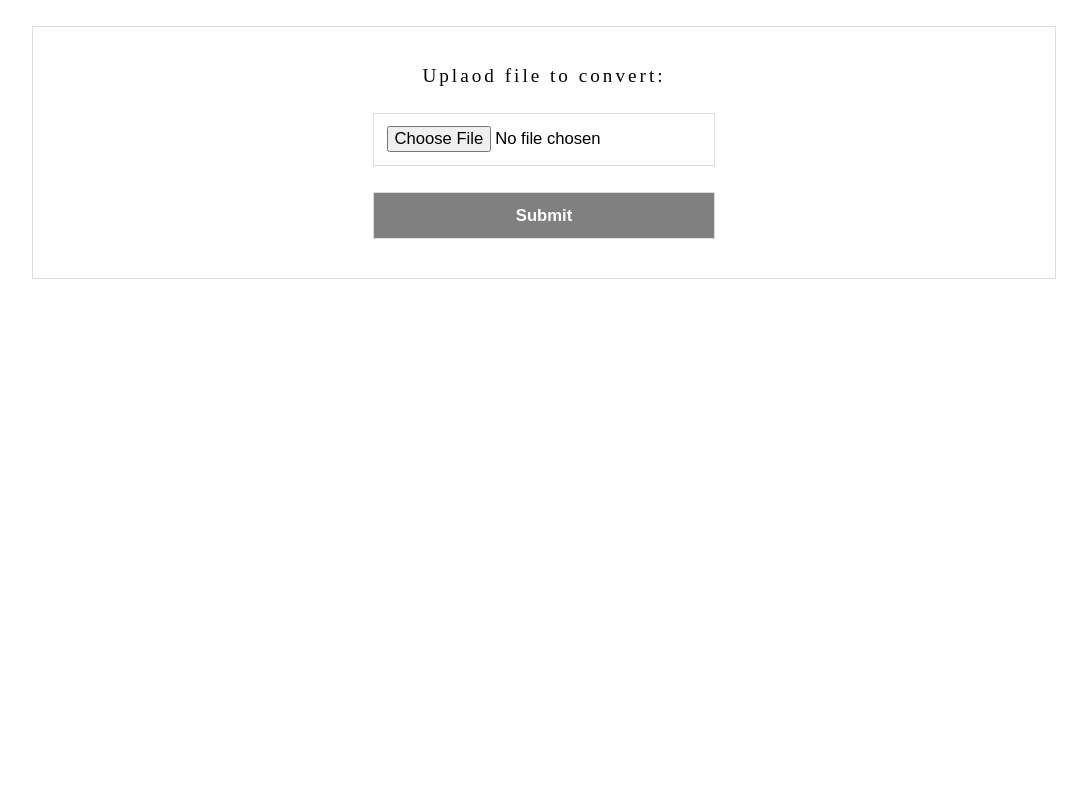
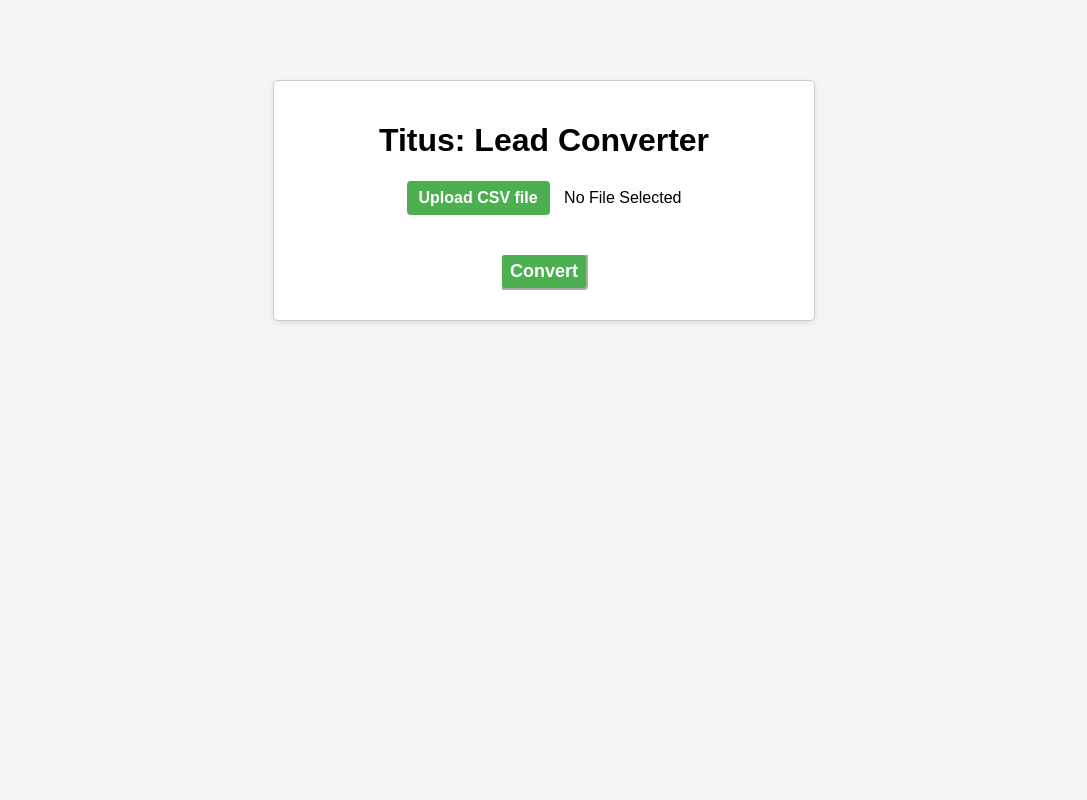
Before and after one commit to MrR-o-b-o-t/TitusConvertPy, a Flask app: page / in a window 1280 px wide. Shown: the whole page, without its empty margins (96-1183 px from the left). Run offline with Flask 3, Linux system fonts and the light colour scheme.

Commit message:
Update app.py logic by removing redundent conversion between data frames. Minor  styling changes in updated_index.html

```diff
--- a/app.py
+++ b/app.py
@@ -1,59 +1,28 @@
-from operator import index
+from flask import Flask, render_template, request, send_file
 import pandas as pd
-from flask import Flask, render_template, request, send_from_directory, send_file
-import os
 
 app = Flask(__name__)
 
+
 @app.route('/')
-@app.route('/home')
-def home():
-    return render_template("index.html")
+def index():
+    return render_template('updated_index.html')
 
 
-@app.route('/result', methods=['POST', 'GET'])
-def result():
+@app.route('/convert', methods=['POST'])
+def convert():
+    file = request.files['file']
+    if not file:
+        return "No file uploaded"
 
-    if request.method == "POST":
-
-        pd.set_option('display.max_rows', None)
-        pd.set_option('display.max_columns', None)
-        pd.set_option('display.width', None)
-        pd.set_option('display.max_colwidth', None)
-
-        csv_file = request.files['file']
-        filename = csv_file.filename
-        csv_file.save(os.path.join("./static/uploads", csv_file.filename))
-
-        df1 = pd.DataFrame()
-
-        df2 = pd.read_csv("./static/uploads/pipeline_export.csv")
-        df1 = pd.concat([df1, df2])
-
-        df1['Name'] = '=HYPERLINK(' '"' + df2['Profile URL'] + '"' + \
-            ',' + '"' + df2['First Name'] + ' ' + df2['Last Name'] + '"' + ')'
-        df1.insert(0, 'Full Name', df1['Name'])
-        del df1['Last Name']
-        del df1['First Name']
-        del df1['Name']
-        del df1['Profile URL']
-        del df1['Headline']
-        del df1['Notes']
-        del df1['Feedback']
-        del df1['Active Project']
-        df1 = df1.fillna('')
-
-        df1.to_excel(os.path.join("./static/downloads", "convertedFile.xlsx"))
-        os.remove('./static/uploads/pipeline_export.csv')
-        return send_file('./static/downloads/convertedFile.xlsx', as_attachment=True)
-        os.remove('./static/downloads/convertedFile.xlsx')
+    try:
+        df = pd.read_csv(file)
+        output_file = 'output.xlsx'
+        df.to_excel(output_file, index=False)
+        return send_file(output_file, as_attachment=True)
+    except Exception as e:
+        return str(e)
 
 
-@app.route("/uploads/<filename>")
-def uploaded_file(filename):
-    filename_processed = 'processed' + '-' + filename
-    return send_from_directory("downloads", filename, as_attachment=True, attachment_filename=filename_processed)
-
-
-if __name__ == "__main__":
+if __name__ == '__main__':
     app.run(debug=True)
--- a/templates/index.html
+++ b/templates/index.html
@@ -1,28 +1,13 @@
-<head>
-    <meta name="viewport" content="width=device-width, initial-scale=1.0">
-
-    <link rel="stylesheet" type="text/css" href="../static/index.css">
-
-
-
-
-</head>
-
-<body>
-
-    <form class="grid" action="/result" method="POST" enctype = "multipart/form-data">
-      <label for="name">Uplaod file to convert:</label>
-      <input type="file" id="myFile" name="file">
-      <input type="submit" id="subBtn">
-
-      <!-- <center><input class="file_submit" type="Submit"></center> -->
-
+<!DOCTYPE html>
+<html>
+  <head>
+    <title>Titus: Lead Converter</title>
+  </head>
+  <body>
+    <h1>CSV to Excel Converter</h1>
+    <form action="/convert" method="POST" enctype="multipart/form-data">
+      <input type="file" name="file" accept=".csv" />
+      <input type="submit" value="Convert" />
     </form>
-    <br>
-    <br>
-    <br>
-
-
-</body>
-
+  </body>
 </html>
--- /dev/null
+++ b/templates/updated_index.html
@@ -0,0 +1,100 @@
+<!DOCTYPE html>
+<html>
+  <head>
+    <title>Titus: Lead Converter</title>
+    <style>
+      body {
+        font-family: Arial, sans-serif;
+        background-color: #f5f5f5;
+      }
+      .container {
+        max-width: 500px;
+        margin: 0 auto;
+        padding: 20px;
+        background-color: #fff;
+        border: 1px solid #ccc;
+        border-radius: 5px;
+        box-shadow: 0 2px 5px rgba(0, 0, 0, 0.1);
+        margin-top: 5rem;
+      }
+      h1 {
+        text-align: center;
+      }
+      form {
+        margin-top: 20px;
+        text-align: center;
+      }
+      .form-group {
+        margin-bottom: 10px;
+      }
+      .form-group label {
+        display: block;
+        font-weight: bold;
+      }
+      .form-group input[type="file"] {
+        display: none;
+      }
+      .form-group .custom-file-upload {
+        display: inline-block;
+        padding: 8px 12px;
+        cursor: pointer;
+        background-color: #4caf50;
+        color: #fff;
+        border-radius: 4px;
+        transition: background-color 0.3s;
+      }
+      .form-group .custom-file-upload:hover {
+        background-color: #45a049;
+      }
+      .form-group .file-name {
+        margin-left: 10px;
+      }
+      .form-group .convert-btn {
+        margin-top: 10px;
+        padding: 6px 8px;
+        cursor: pointer;
+        background-color: #4caf50;
+        color: #fff;
+        border-radius: 4px;
+        transition: background-color 0.3s;
+        border-color: #fff;
+        font-size: 18px;
+        font-weight: bold;
+      }
+      .form-group .convert-btn:hover {
+        background-color: #45a049;
+      }
+    </style>
+  </head>
+  <body>
+    <div class="container">
+      <h1>Titus: Lead Converter</h1>
+      <form action="/convert" method="POST" enctype="multipart/form-data">
+        <div class="form-group">
+          <label for="file-upload" class="custom-file-upload">
+            Upload CSV file
+          </label>
+          <input id="file-upload" type="file" name="file" accept=".csv" />
+          <span class="file-name">No File Selected</span>
+        </div>
+    </br>
+        <div class="form-group">
+          <input type="submit" value="Convert" class="convert-btn" />
+        </div>
+      </form>
+    </div>
+    <script>
+      var fileUpload = document.getElementById("file-upload");
+      var fileName = document.querySelector(".file-name");
+
+      fileUpload.addEventListener("change", function (event) {
+        var file = event.target.files[0];
+        if (file) {
+          fileName.textContent = file.name;
+        } else {
+          fileName.textContent = "No file chosen";
+        }
+      });
+    </script>
+  </body>
+</html>
```
Also changed, not shown: static/uploads/pipeline_export (1).csv (deleted, +0 -26 lines), static/uploads/pipeline_export (9).csv (added, +9 -0 lines), 1 other file.
